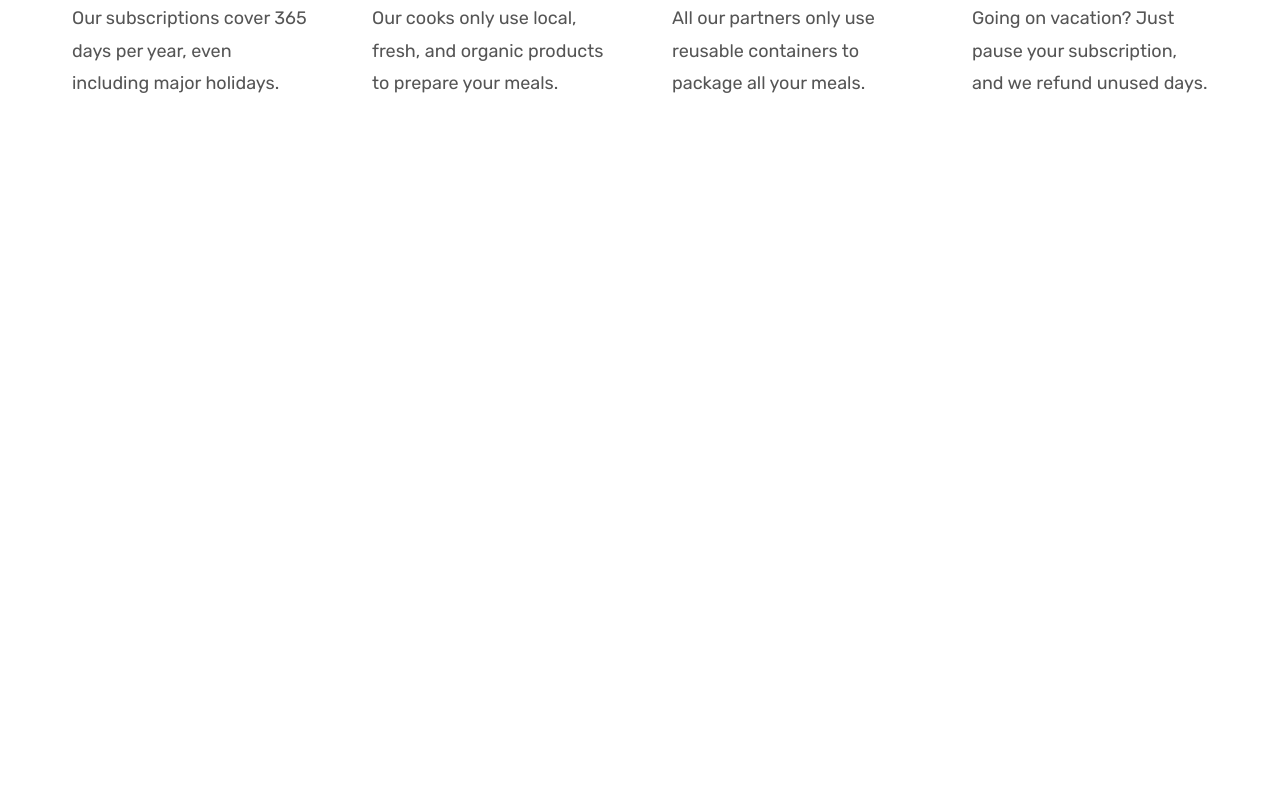
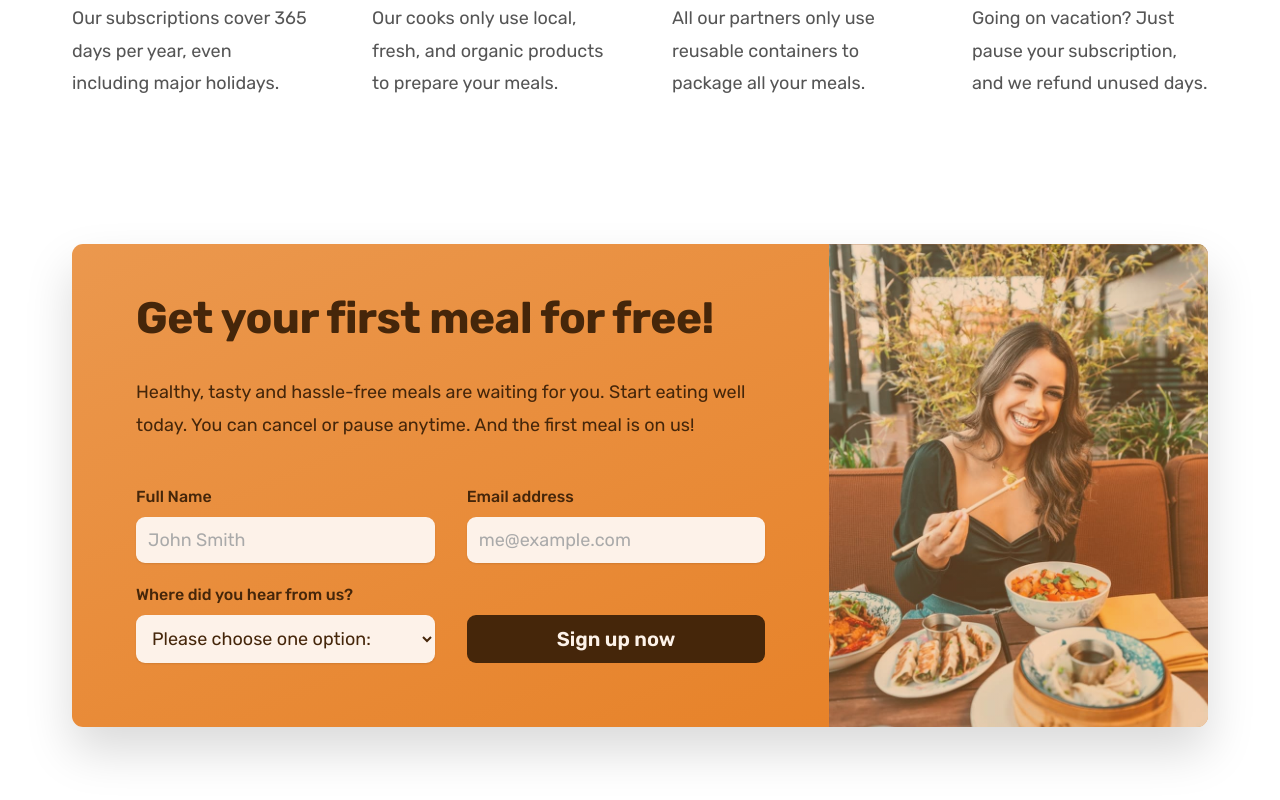
Before and after one commit to Hgahlla/ultrafood, a React (Create React App) app: page / in a window 1280 px wide. Shown: the part 5795-6595 px from the top of the page. Before the commit the page ends 5991 px from the top, so only its background shows below. Built offline with nearby package versions, Linux system fonts and the light colour scheme.

Commit message:
Added CallToAction component to HomePage

```diff
--- /dev/null
+++ b/src/components/CallToAction.css
@@ -0,0 +1,81 @@
+.section-cta {
+  /* top / right / bottom / left */
+  /* padding: 9.6rem 0 12.8rem 0; */
+
+  /* top / horizontal / left */
+  padding: 4.8rem 0 12.8rem;
+}
+
+.cta {
+  display: grid;
+  grid-template-columns: 2fr 1fr;
+  /* background-color: #e67e22; */
+  box-shadow: 0 2.4rem 4.8rem rgba(0, 0, 0, 0.15);
+  border-radius: 11px;
+  background-image: linear-gradient(to right bottom, #eb984e, #e67e22);
+  overflow: hidden;
+}
+
+.cta-text-box {
+  padding: 4.8rem 6.4rem 6.4rem 6.4rem;
+  color: #45260a;
+}
+
+.cta .heading-secondary {
+  /* color: #45260a; */
+  color: inherit;
+  margin-bottom: 3.2rem;
+}
+
+.cta-text {
+  font-size: 1.8rem;
+  line-height: 1.8;
+  margin-bottom: 4.8rem;
+}
+
+.cta-img-box {
+  background-image: linear-gradient(
+      to right bottom,
+      rgba(235, 151, 78, 0.35),
+      rgba(230, 125, 34, 0.35)
+    ),
+    url("../assets/cta/eating.jpg");
+  background-size: cover;
+  background-position: center;
+}
+
+.cta-form {
+  display: grid;
+  grid-template-columns: 1fr 1fr;
+  column-gap: 3.2rem;
+  row-gap: 2.4rem;
+}
+
+.cta-form label {
+  display: block;
+  font-size: 1.6rem;
+  font-weight: 500;
+  margin-bottom: 1.2rem;
+}
+
+.cta-form input,
+.cta-form select {
+  width: 100%;
+  padding: 1.2rem;
+  font-size: 1.8rem;
+  font-family: inherit;
+  color: inherit;
+  border: none;
+  background-color: #fdf2e9;
+  border-radius: 9px;
+  box-shadow: 0 1px 2px rgba(0, 0, 0, 0.1);
+}
+
+.cta-form input::placeholder {
+  color: #aaa;
+}
+
+.cta *:focus {
+  outline: none;
+  box-shadow: 0 0 0 0.8rem rgba(253, 242, 233, 0.5);
+}
--- /dev/null
+++ b/src/components/CallToAction.js
@@ -0,0 +1,65 @@
+import React from "react";
+
+import "./CallToAction.css";
+
+const CallToAction = () => {
+  return (
+    <section class="section-cta" id="cta">
+      <div class="container">
+        <div class="cta">
+          <div class="cta-text-box">
+            <h2 class="heading-secondary">Get your first meal for free!</h2>
+            <p class="cta-text">
+              Healthy, tasty and hassle-free meals are waiting for you. Start
+              eating well today. You can cancel or pause anytime. And the first
+              meal is on us!
+            </p>
+
+            <form class="cta-form" action="#">
+              <div>
+                <label for="full-name">Full Name</label>
+                <input
+                  id="full-name"
+                  type="text"
+                  placeholder="John Smith"
+                  required
+                />
+              </div>
+
+              <div>
+                <label for="email">Email address</label>
+                <input
+                  id="email"
+                  type="email"
+                  placeholder="me@example.com"
+                  required
+                />
+              </div>
+
+              <div>
+                <label for="select-where">Where did you hear from us?</label>
+                <select id="select-where" required>
+                  <option value="">Please choose one option:</option>
+                  <option value="friends">Friends and family</option>
+                  <option value="youtube">YouTube video</option>
+                  <option value="podcast">Podcast</option>
+                  <option value="ad">Facebook ad</option>
+                  <option value="others">Others</option>
+                </select>
+              </div>
+
+              <button class="btn btn--form">Sign up now</button>
+            </form>
+          </div>
+          <div
+            class="cta-img-box"
+            role="img"
+            aria-label="Woman enjoying food"
+          ></div>
+        </div>
+      </div>
+    </section>
+  );
+};
+
+export default CallToAction;
--- a/src/pages/HomePage.js
+++ b/src/pages/HomePage.js
@@ -6,6 +6,7 @@ import HowItWorks from "../components/HowItWorks";
 import Meals from "../components/Meals";
 import Testimonials from "../components/Testimonials";
 import Pricing from "../components/Pricing";
+import CallToAction from "../components/CallToAction";
 
 const HomePage = () => {
   return (
@@ -16,6 +17,7 @@ const HomePage = () => {
       <Meals />
       <Testimonials />
       <Pricing />
+      <CallToAction />
     </main>
   );
 };
```
Also changed, not shown: src/assets/cta/eating.jpg (added).
